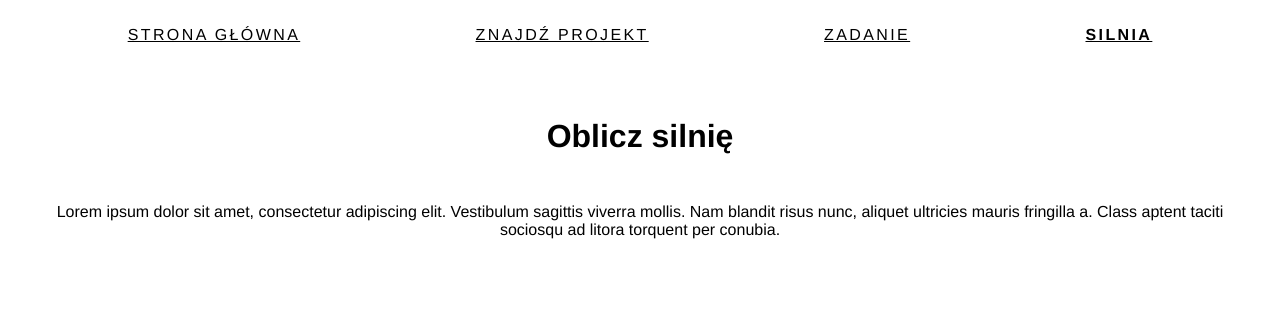
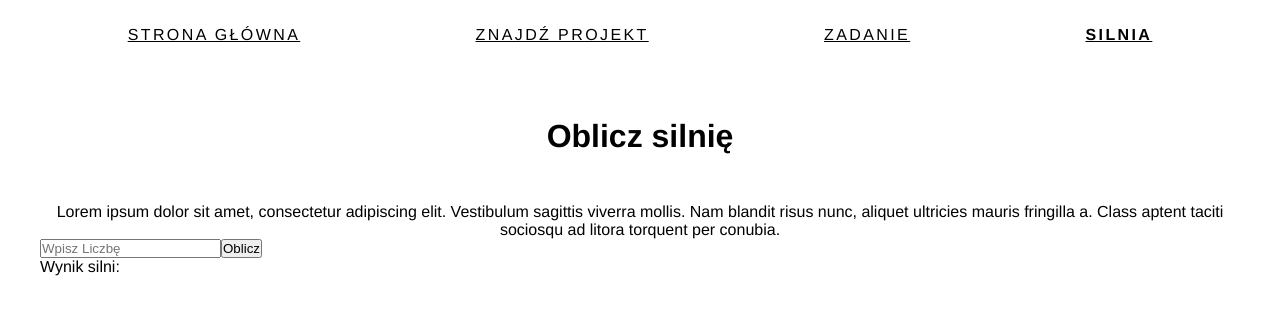
Before and after one commit to MatiSami/Find-Github-Profile, a React (Create React App) app: page /factorial in a window 1280 px wide. Shown: the top 314 px of the page. Built offline with nearby package versions, Linux system fonts and the light colour scheme.

Commit message:
add simple method to calculate fatorial

```diff
--- a/src/routes/Factorial.js
+++ b/src/routes/Factorial.js
@@ -1,14 +1,34 @@
-import React from 'react';
+import React, { useState } from 'react';
 import SectionTitle from '../components/SectionTitle';
 import Navbar from '../layouts/nav/Navbar';
 import SectionDescription from './../components/SectionDescription';
 
 function Factorial(props) {
+    const [number, setNumber] = useState('');
+    const [factorial, setfactorial] = useState('');
+
+    function handleSubmitFactorial (event) {
+        event.preventDefault();
+        var n = number;
+        var i = 1;
+        var s = 1;
+        while (i <= n) s *= i++;
+        setfactorial(s)
+    }
+
     return (
         <div className='wrapper'>
             <Navbar />
             <SectionTitle title="Oblicz silnię" />
             <SectionDescription description="Lorem ipsum dolor sit amet, consectetur adipiscing elit. Vestibulum sagittis viverra mollis. Nam blandit risus nunc, aliquet ultricies mauris fringilla a. Class aptent taciti sociosqu ad litora torquent per conubia." />
+
+            <form onSubmit={handleSubmitFactorial}>
+                <label>
+                    <input type="text" name="factorial" placeholder='Wpisz Liczbę' onChange={e => setNumber(parseInt(e.target.value))} />
+                </label>
+                <input type="submit" value="Oblicz" />
+            </form>
+            <p>Wynik silni: {factorial}</p>
         </div>
     );
 }
```
